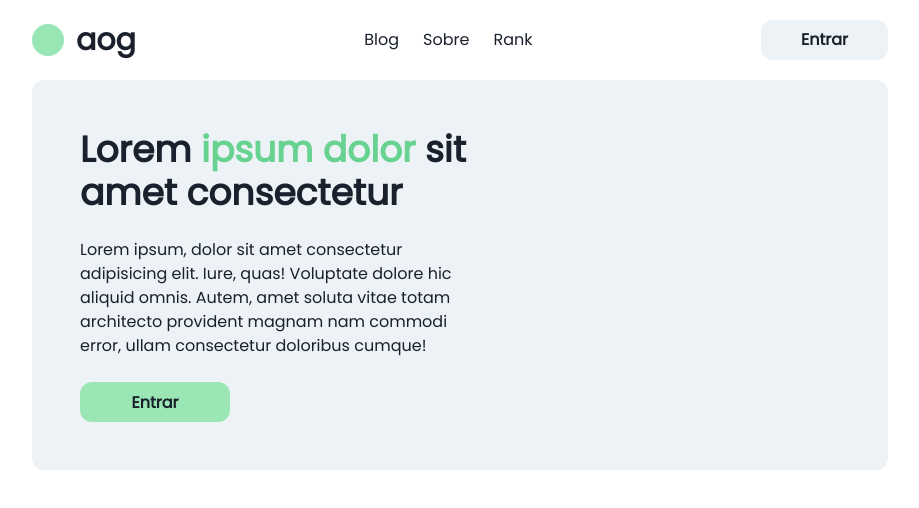
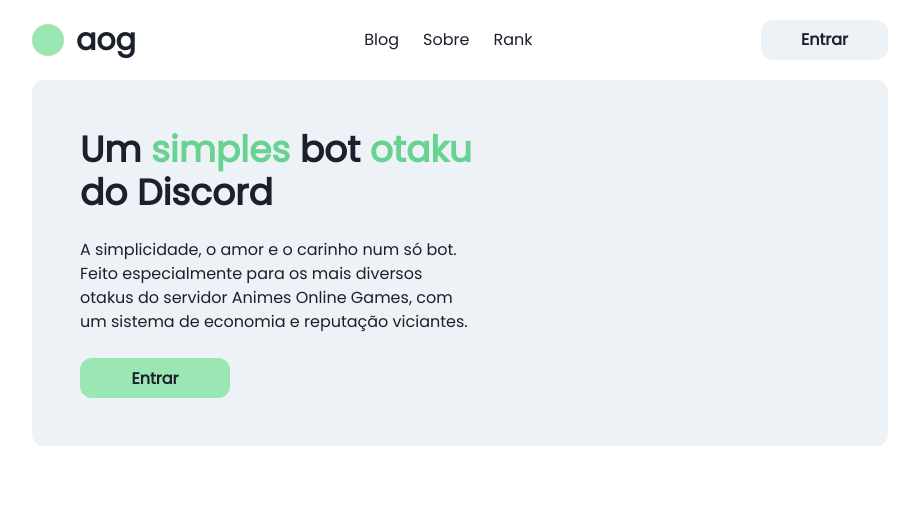
Before and after one commit to Kuriel23/foryou-website, a Next.js app: page / in a window 1280 px wide. Shown: the top 508 px of the page, without its empty margins (180-1099 px from the left). Built offline with nearby package versions, Linux system fonts and the light colour scheme; no server answers.

Commit message:
refactor: create texts for the website

```diff
--- a/src/components/organisms/Home/index.tsx
+++ b/src/components/organisms/Home/index.tsx
@@ -1,6 +1,7 @@
 import { Flex, Heading, Text, Button } from '@chakra-ui/react';
-
+import { signIn, useSession } from 'next-auth/react';
 export function Home(): JSX.Element {
+  const { data: session } = useSession();
   return (
     <Flex
       w="100%"
@@ -18,19 +19,30 @@
       >
         <Flex w="100%" flexDir="column" align="flex-start" maxW={400} gap={6}>
           <Heading fontWeight={900} sx={{ span: { color: 'green.300' } }}>
-            Lorem <span>ipsum dolor</span> sit amet consectetur
+            Um <span>simples</span> bot <span>otaku</span> do Discord
           </Heading>
 
           <Text>
-            Lorem ipsum, dolor sit amet consectetur adipisicing elit. Iure,
-            quas! Voluptate dolore hic aliquid omnis. Autem, amet soluta vitae
-            totam architecto provident magnam nam commodi error, ullam
-            consectetur doloribus cumque!
+            A simplicidade, o amor e o carinho num só bot. Feito especialmente
+            para os mais diversos otakus do servidor Animes Online Games, com um
+            sistema de economia e reputação viciantes.
           </Text>
 
-          <Button px={10} width="150px" borderRadius={12} bgColor="green.200">
-            Entrar
-          </Button>
+          {session ? (
+            <Button px={10} width="150px" borderRadius={12} bgColor="green.200">
+              Se aventurar
+            </Button>
+          ) : (
+            <Button
+              px={10}
+              width="150px"
+              borderRadius={12}
+              bgColor="green.200"
+              onClick={() => signIn('discord')}
+            >
+              Entrar
+            </Button>
+          )}
         </Flex>
       </Flex>
     </Flex>
```
Also changed, not shown: 2 other files (tests, documents, lock files or other folders).
